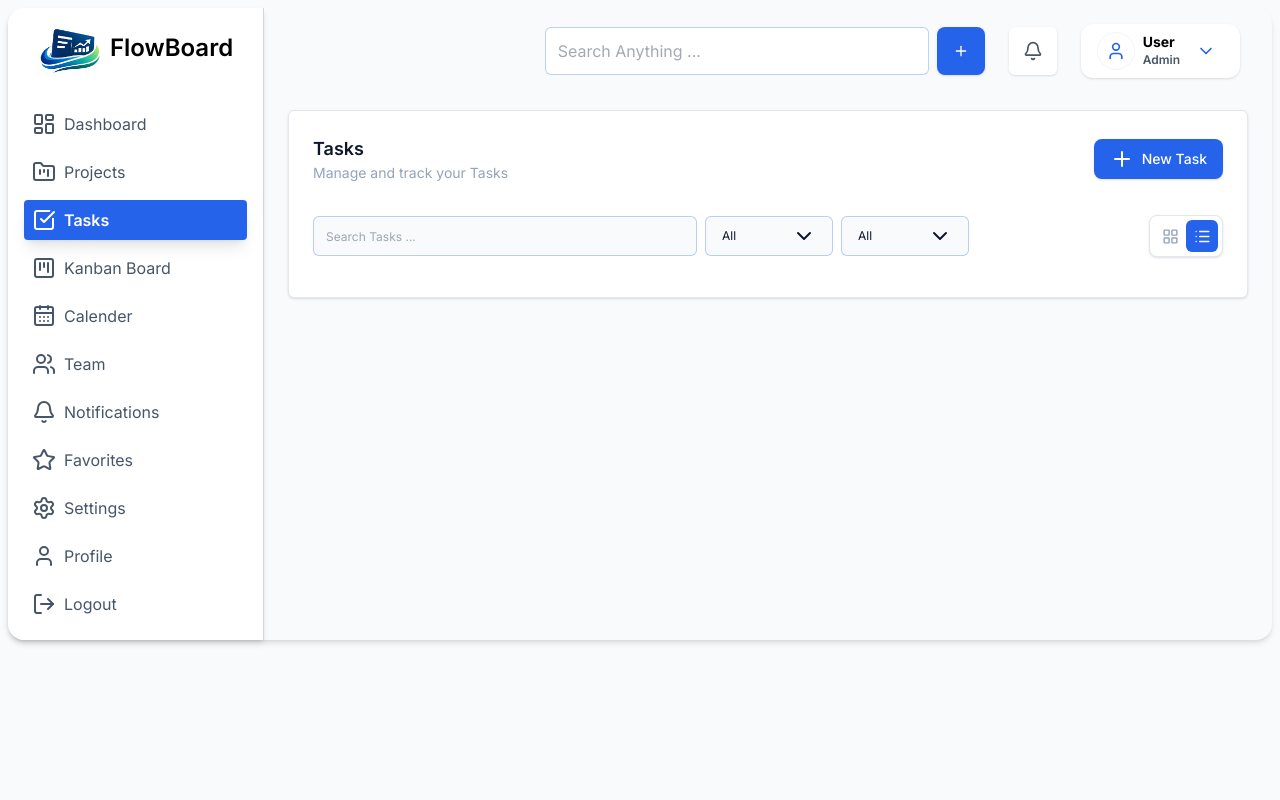
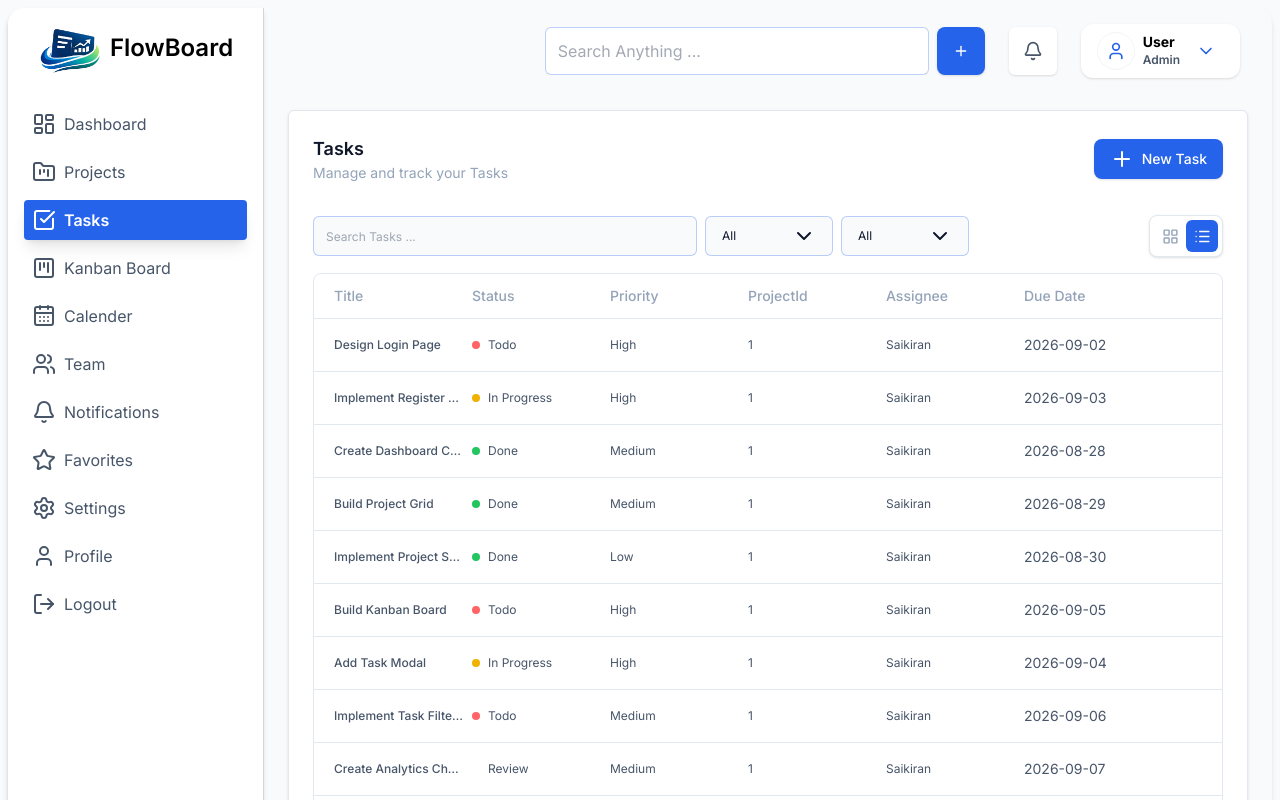
Before and after one commit to Saikiran-Srichurnam/FlowBoard, a React (Vite) app: page /tasks in a window 1280 px wide. Both pictures are taken after a click on the button 1202 px from the left and 236 px from the top of the page. Shown: the top 800 px of the page. Built offline with nearby package versions, Linux system fonts and the light colour scheme.

Commit message:
fix: add the assignee members to the tasks

```diff
--- a/src/components/project/ProjectList.jsx
+++ b/src/components/project/ProjectList.jsx
@@ -1,5 +1,3 @@
-import { useState } from "react"
-import { useProjects } from "../../context/ProjectContext"
 import ProjectRow from "./ProjectRow"
 
 
--- a/src/components/task/TasksCard.jsx
+++ b/src/components/task/TasksCard.jsx
@@ -12,9 +12,16 @@ function TasksCard({
   status,
   priority,
   projectId,
-  assignee,
+  assignee = [],
   dueDate,
 }) {
+
+  console.log("TASK CARD:", {
+    title,
+    assignee,
+    isArray: Array.isArray(assignee),
+    length: assignee?.length,
+  });
   return (
     <div
       id={id}
@@ -27,7 +34,7 @@ function TasksCard({
         <div className="flex items-center gap-2">
           <span
             className={`h-2.5 w-2.5 rounded-full ${status === "Todo"
-                ? "bg-slate-400"
+              ? "bg-red-400"
               : status === "In Progress"
                 ? "bg-yellow-500"
                 : status === "Review"
@@ -99,23 +106,39 @@ function TasksCard({
       <div className="mt-6 flex items-center justify-between border-t border-border pt-4">
 
         {/* Assignee */}
-        <div className="flex items-center gap-2">
-          <div className="flex h-8 w-8 items-center justify-center rounded-full bg-slate-200 text-xs font-semibold text-heading">
-            {assignee
+        <div className="flex items-center gap-3">
+          {/* Avatars */}
+          <div className="flex -space-x-2">
+            {assignee.slice(0, 3).map((member, index) => (
+              <div
+                key={index}
+                className="flex h-8 w-8 items-center justify-center rounded-full border-2 border-surface bg-slate-200 text-xs font-semibold text-heading"
+                title={member}
+              >
+                {member
                   ?.split(" ")
                   .map((word) => word[0])
                   .join("")
                   .slice(0, 2)
                   .toUpperCase()}
               </div>
+            ))}
 
+            {assignee.length > 3 && (
+              <div className="flex h-8 w-8 items-center justify-center rounded-full border-2 border-surface bg-slate-100 text-xs font-semibold text-muted">
+                +{assignee.length - 3}
+              </div>
+            )}
+          </div>
+
+          {/* Assignee names */}
           <div className="flex flex-col">
             <span className="text-[11px] text-muted">
               Assigned to
             </span>
 
-            <span className="text-xs font-medium text-heading">
-              {assignee}
+            <span className="text-[10px] font-medium text-heading">
+              {assignee.join(", ")}
             </span>
           </div>
         </div>
--- /dev/null
+++ b/src/components/task/TasksList.jsx
@@ -0,0 +1,42 @@
+import TasksRow from "./TasksRow"
+
+function TasksList({ filteredTasks }) {
+  return (
+    <div className="overflow-hidden rounded-lg border border-border bg-surface">
+
+      {/* Header */}
+      <div className="grid grid-cols-[repeat(6,1fr)_40px] border-b border-border px-5 py-3 text-sm font-medium text-muted gap-2">
+        <span>Title</span>
+        <span>Status</span>
+        <span>Priority</span>
+        <span>ProjectId</span>
+        <span>Assignee</span>
+        <span>Due Date</span>
+        <span></span>
+      </div>
+
+      {/* Rows */}
+      {filteredTasks.length === 0 ? (
+        <div className="col-span-6 text-center py-8 text-muted">
+          No projects found. Create your first project!
+        </div>
+      ) : (
+        filteredTasks.map((task) => (
+          <TasksRow
+            key={task.id}
+            id={task.id}
+            title={task.title}
+            description={task.description}
+            status={task.status}
+            priority={task.priority}
+            projectId={task.projectId}
+            assignee={task.assignee}
+            dueDate={task.dueDate}
+          />
+        ))
+      )}
+    </div>
+  )
+}
+
+export default TasksList
--- /dev/null
+++ b/src/components/task/TasksRow.jsx
@@ -0,0 +1,111 @@
+import { useState } from "react"
+
+function TasksRow({
+  id,
+  title,
+  status,
+  priority,
+  projectId,
+  assignee,
+  dueDate,
+}) {
+
+  // Helper to get status color
+  const getStatusColor = (status) => {
+    switch (status) {
+      case 'Todo':
+        return "bg-red-400"
+      case 'In Progress':
+        return "bg-yellow-500"
+      case 'Review':
+        return '"bg-blue-500'
+      case "Done":
+        return "bg-success"
+      default:
+        return 'bg-gray-400'
+    }
+  }
+
+  const [activeMenu, setActiveMenu] = useState(null);
+
+  const handleMenuButton = () => {
+    setActiveMenu(prev => !prev)
+  }
+  return (
+    < div
+      id={id}
+      className="grid grid-cols-[repeat(6,1fr)_40px] items-center border-b border-border px-5 py-4 text-xs last:border-b-0 hover:bg-slate-50 transition-colors gap-2"
+    >
+      {/* Task Title */}
+      < div className="flex items-center gap-2 min-w-0" >
+        < span className="font-medium truncate" > {title}</span >
+      </div >
+
+      {/* Status with color indicator */}
+      < div className="flex items-center gap-2" >
+        <span className={`h-2 w-2 rounded-full ${getStatusColor(status)}`} />
+        <span>{status}</span>
+      </div >
+
+      {/* Priority */}
+      < div className={`flex items-center gap-2`} >
+        <span>{priority}</span>
+      </div >
+
+
+      {/* Tasks */}
+      < div className="flex items-center gap-1" >
+        <span>{projectId}</span>
+      </div >
+
+      {/* Assignee */}
+      < div className="flex items-center gap-1" >
+        <span>{assignee}</span>
+      </div >
+
+      {/* Due Date */}
+      < div className="text-sm" >
+        {dueDate}
+      </div >
+    </div>
+
+    //   {/* Team Members */}
+    //   < div className="flex items-center gap-1" >
+    //     <div className="flex -space-x-2">
+    //       {members && members.slice(0, 3).map((member, index) => (
+    //         <div
+    //           key={index}
+    //           className="h-6 w-6 rounded-full bg-primary/10 border-2 border-white flex items-center justify-center text-xs font-medium text-primary"
+    //           title={member}
+    //         >
+    //           {member.charAt(0)}
+    //         </div>
+    //       ))}
+    //     </div>
+    //     {
+    //       members && members.length > 3 && (
+    //         <span className="text-xs text-muted ml-1">
+    //           +{members.length - 3}
+    //         </span>
+    //       )
+    //     }
+    //   </div >
+    //   <button
+    //     type="button"
+    //     className="flex justify-center items-center rounded-md cursor-pointer p-2 text-muted transition-colors hover:bg-slate-100 hover:text-heading"
+    //   >
+    //     <MoreVertical size={18} onClick={handleMenuButton} />
+    //   </button>
+    //   {
+    //     activeMenu ? (
+    //       <div className="absolute right-28 mt-10 bg-slate-200 border text-xs z-10  flex flex-col">
+    //         <button className="hover:bg-primary hover:text-surface text-heading py-1 px-2 cursor-pointer" onClick={handleEdit}>Edit</button>
+    //         <button className="hover:bg-red-100 hover:text-danger text-muted py-1 rounded-md px-2 cursor-pointer" onClick={handleDelete}>Delete</button>
+    //       </div>
+    //     ) : ""
+    //   }
+    // </div >
+  )
+}
+
+export default TasksRow
--- a/src/components/task/index.js
+++ b/src/components/task/index.js
@@ -1,7 +1,9 @@
 import TasksGrid from "./TasksGrid";
 import TasksHeader from "./TasksHeader";
+import TasksList from "./TasksList";
 import TasksSearchAndFilter from "./TasksSearchAndFilter";
 import TasksViewToggle from "./TasksViewToggle";
+
 
 
 export {
@@ -9,4 +11,5 @@ export {
   TasksSearchAndFilter,
   TasksViewToggle,
   TasksGrid,
+  TasksList
 }
--- a/src/context/TasksContext.jsx
+++ b/src/context/TasksContext.jsx
@@ -8,30 +8,32 @@ export function TaskProvider({ children }) {
 
   const [tasks, setTasks] = useState(() => {
     try {
-      const saved = localStorage.getItem("myTasks")
+      const saved = localStorage.getItem("myTasks");
 
       if (saved) {
-        const parsed = JSON.parse(saved)
+        const parsed = JSON.parse(saved);
 
         if (Array.isArray(parsed) && parsed.length > 0) {
-          return parsed
+          return parsed;
         }
       }
     } catch (error) {
-      console.log("Error loading tasks from the localStorage", error);
-      localStorage.removeItem("myTasks")
+      console.error("Error loading tasks from localStorage:", error);
+      localStorage.removeItem("myTasks");
     }
-    return initialTasks
-  })
 
-  // Auto-save whenever tasks change
+    return initialTasks;
+  });
+
+  // Save whenever tasks change
   useEffect(() => {
     try {
       localStorage.setItem("myTasks", JSON.stringify(tasks));
     } catch (error) {
       console.error("Error saving tasks to localStorage:", error);
     }
-  }, [tasks])
+  }, [tasks]);
+
 
   return (
     <TasksContext.Provider value={{ tasks, setTasks }}>
--- a/src/data/tasks.js
+++ b/src/data/tasks.js
@@ -6,7 +6,7 @@ export const tasks = [
     status: "Todo",
     priority: "High",
     projectId: 1,
-    assignee: "Saikiran",
+    assignee: ["Saikiran"],
     dueDate: "2026-09-02",
   },
   {
@@ -16,7 +16,7 @@ export const tasks = [
     status: "In Progress",
     priority: "High",
     projectId: 1,
-    assignee: "Saikiran",
+    assignee: ["Saikiran"],
     dueDate: "2026-09-03",
   },
   {
@@ -26,7 +26,7 @@ export const tasks = [
     status: "Done",
     priority: "Medium",
     projectId: 1,
-    assignee: "Saikiran",
+    assignee: ["Saikiran"],
     dueDate: "2026-08-28",
   },
   {
@@ -36,7 +36,7 @@ export const tasks = [
     status: "Done",
     priority: "Medium",
     projectId: 1,
-    assignee: "Saikiran",
+    assignee: ["Saikiran"],
     dueDate: "2026-08-29",
   },
   {
@@ -46,7 +46,7 @@ export const tasks = [
     status: "Done",
     priority: "Low",
     projectId: 1,
-    assignee: "Saikiran",
+    assignee: ["Saikiran"],
     dueDate: "2026-08-30",
   },
   {
@@ -56,7 +56,7 @@ export const tasks = [
     status: "Todo",
     priority: "High",
     projectId: 1,
-    assignee: "Saikiran",
+    assignee: ["Saikiran"],
     dueDate: "2026-09-05",
   },
   {
@@ -66,7 +66,7 @@ export const tasks = [
     status: "In Progress",
     priority: "High",
     projectId: 1,
-    assignee: "Saikiran",
+    assignee: ["Saikiran"],
     dueDate: "2026-09-04",
   },
   {
@@ -76,7 +76,7 @@ export const tasks = [
     status: "Todo",
     priority: "Medium",
     projectId: 1,
-    assignee: "Saikiran",
+    assignee: ["Saikiran"],
     dueDate: "2026-09-06",
   },
   {
@@ -86,7 +86,7 @@ export const tasks = [
     status: "Review",
     priority: "Medium",
     projectId: 1,
-    assignee: "Saikiran",
+    assignee: ["Saikiran"],
     dueDate: "2026-09-07",
   },
   {
@@ -96,7 +96,7 @@ export const tasks = [
     status: "Todo",
     priority: "Low",
     projectId: 2,
-    assignee: "Saikiran",
+    assignee: ["Saikiran"],
     dueDate: "2026-09-10",
   },
   {
@@ -106,7 +106,7 @@ export const tasks = [
     status: "In Progress",
     priority: "Medium",
     projectId: 2,
-    assignee: "Saikiran",
+    assignee: ["Saikiran"],
     dueDate: "2026-09-08",
   },
   {
@@ -116,7 +116,7 @@ export const tasks = [
     status: "Todo",
     priority: "Low",
     projectId: 2,
-    assignee: "Saikiran",
+    assignee: ["Saikiran","Agit","sugere", "vamshi"],
     dueDate: "2026-09-12",
   },
 ];
--- a/src/pages/TasksPage/TaskPage.jsx
+++ b/src/pages/TasksPage/TaskPage.jsx
@@ -1,4 +1,4 @@
-import { TasksGrid, TasksHeader, TasksSearchAndFilter, TasksViewToggle } from "../../components/task"
+import { TasksGrid, TasksHeader, TasksList, TasksSearchAndFilter, TasksViewToggle } from "../../components/task"
 import { useState } from "react"
 import { useTasks } from "../../context/TasksContext";
 
@@ -23,9 +23,6 @@ function TaskPage() {
     return matchedTask && matchedStatus && matchedPriority
   })
 
-
-
-
   return (
     <section id='TasksPage' className='bg-surface h-full w-full p-6 shadow-sm border border-border rounded-md space-y-2'>
       {/* task header where title and add task button exists  */}
@@ -48,7 +45,7 @@ function TaskPage() {
       <div className="my-4">
         {view === "grid" ?
           <TasksGrid filteredTasks={filteredTasks} />
-          : ""
+          : <TasksList filteredTasks={filteredTasks} />
         }
       </div>
     </section>
```
Lines whose indentation alone changed are shown as unchanged.
